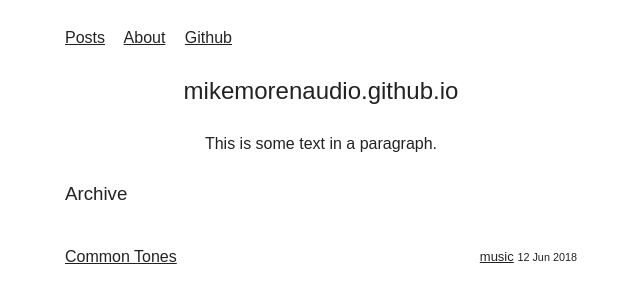
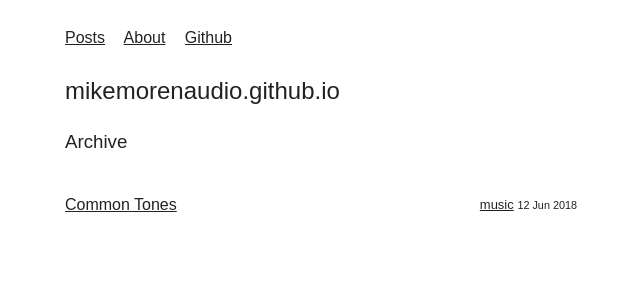
Before and after one commit to MikeMorenoAudio/mikemorenoaudio.github.io, a Jekyll site: the page built from index.html, in a window 1280 px wide. Shown: the top 303 px of the page, without its empty margins (319-959 px from the left). Built offline with Jekyll 4.4.1, drawn with Linux system fonts in a browser that asks for light colours; some web fonts are replaced.

Commit message:
Update index.html

```diff
--- a/index.html
+++ b/index.html
@@ -3,8 +3,7 @@ layout: home
 title: mikemorenoaudio.github.io
 ---
 <div class="home">
-  <center><p><h2>mikemorenaudio.github.io</h2></p></center>
-  <p align="center">This is some text in a paragraph.</p>
+  <p align="center"><h2>mikemorenaudio.github.io</h2></p>
 </div>
 
 <div class="text">
```
